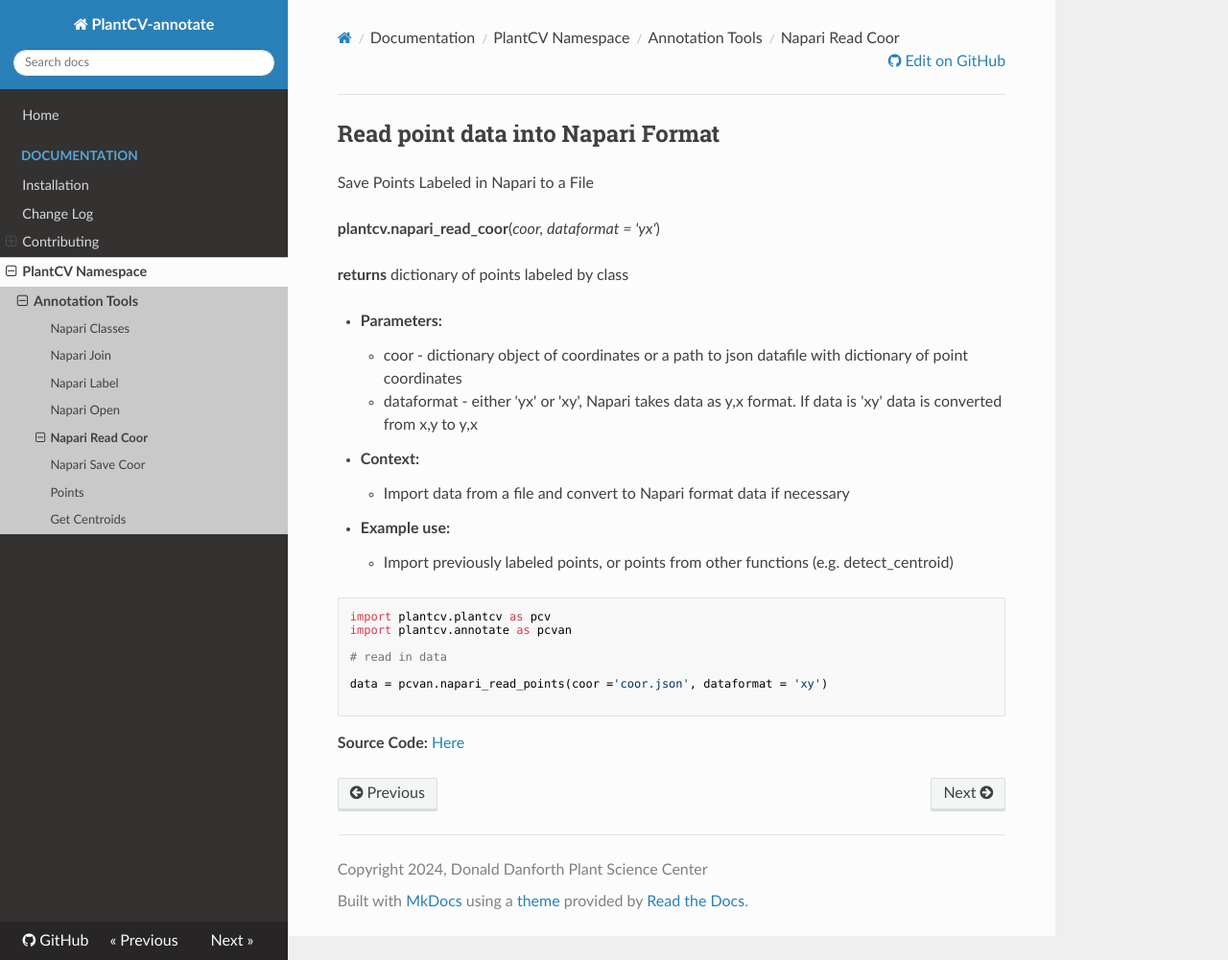
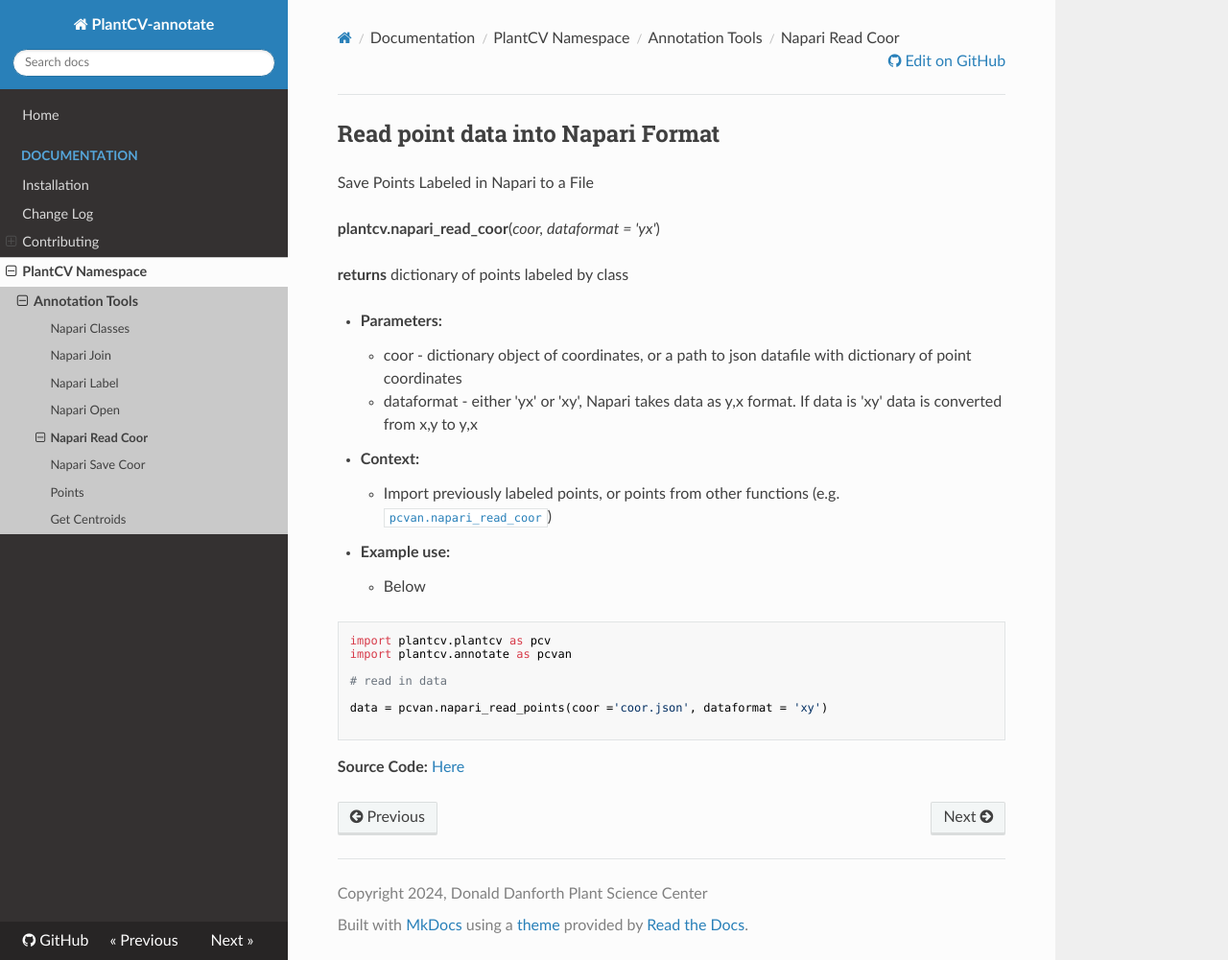
Before and after one commit to danforthcenter/plantcv-annotate, an MkDocs documentation site: the page built from docs/napari_read_coor.md, in a window 1280 px wide and 1001 px high. Shown: the whole window at 96% size. Built offline with MkDocs 1.6.1, drawn with Linux system fonts in a browser that asks for light colours; nearby versions of some CDN libraries.

Commit message:
clarify where dict input upstream since get centroid not compat

````diff
--- a/docs/napari_read_coor.md
+++ b/docs/napari_read_coor.md
@@ -7,14 +7,14 @@ Save Points Labeled in Napari to a File
 **returns** dictionary of points labeled by class
 
 - **Parameters:**
-    - coor - dictionary object of coordinates or a path to json datafile with dictionary of point coordinates
+    - coor - dictionary object of coordinates, or a path to json datafile with dictionary of point coordinates
     - dataformat - either 'yx' or 'xy', Napari takes data as y,x format. If data is 'xy' data is converted from x,y to y,x
 
 - **Context:**
-    - Import data from a file and convert to Napari format data if necessary
+    - Import previously labeled points, or points from other functions (e.g. [`pcvan.napari_read_coor`](napari_read_coor.md))
 
 - **Example use:**
-    - Import previously labeled points, or points from other functions (e.g. detect_centroid)
+    - Below
 
 
 ```python
````
